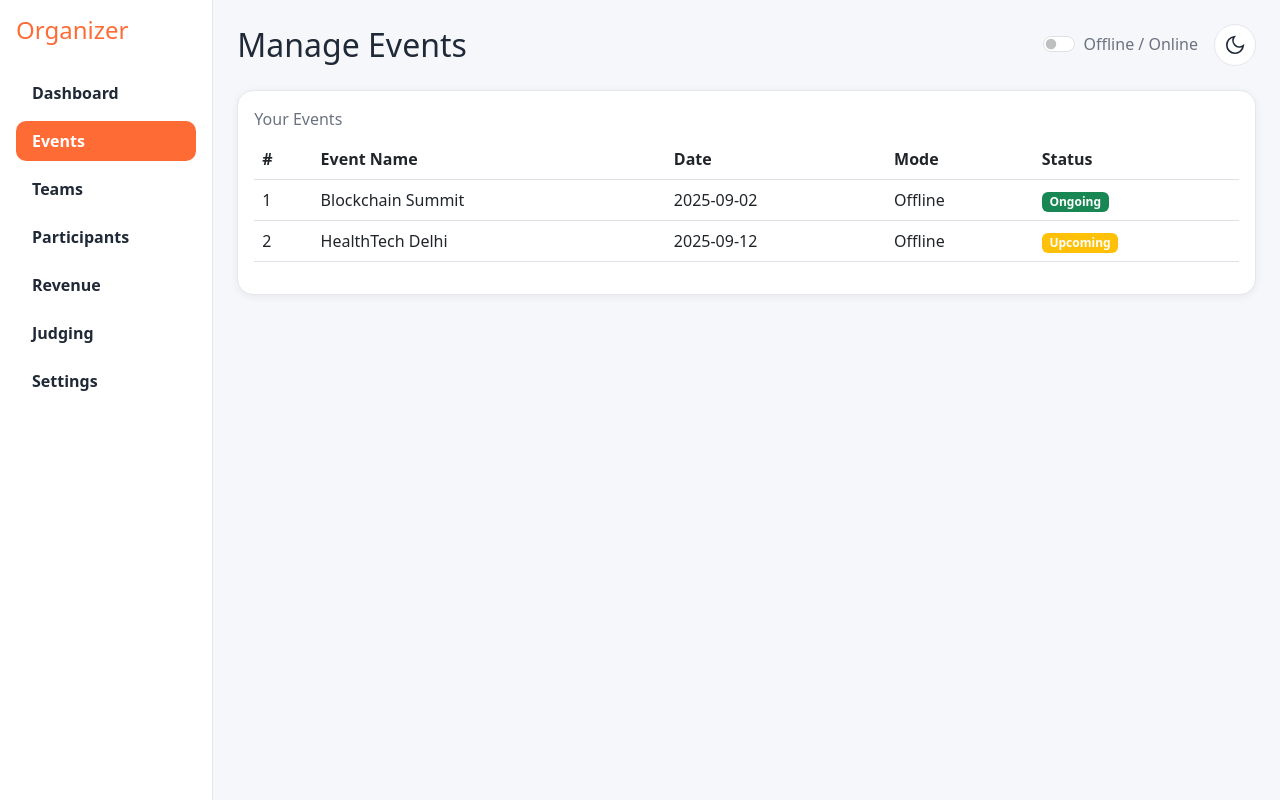
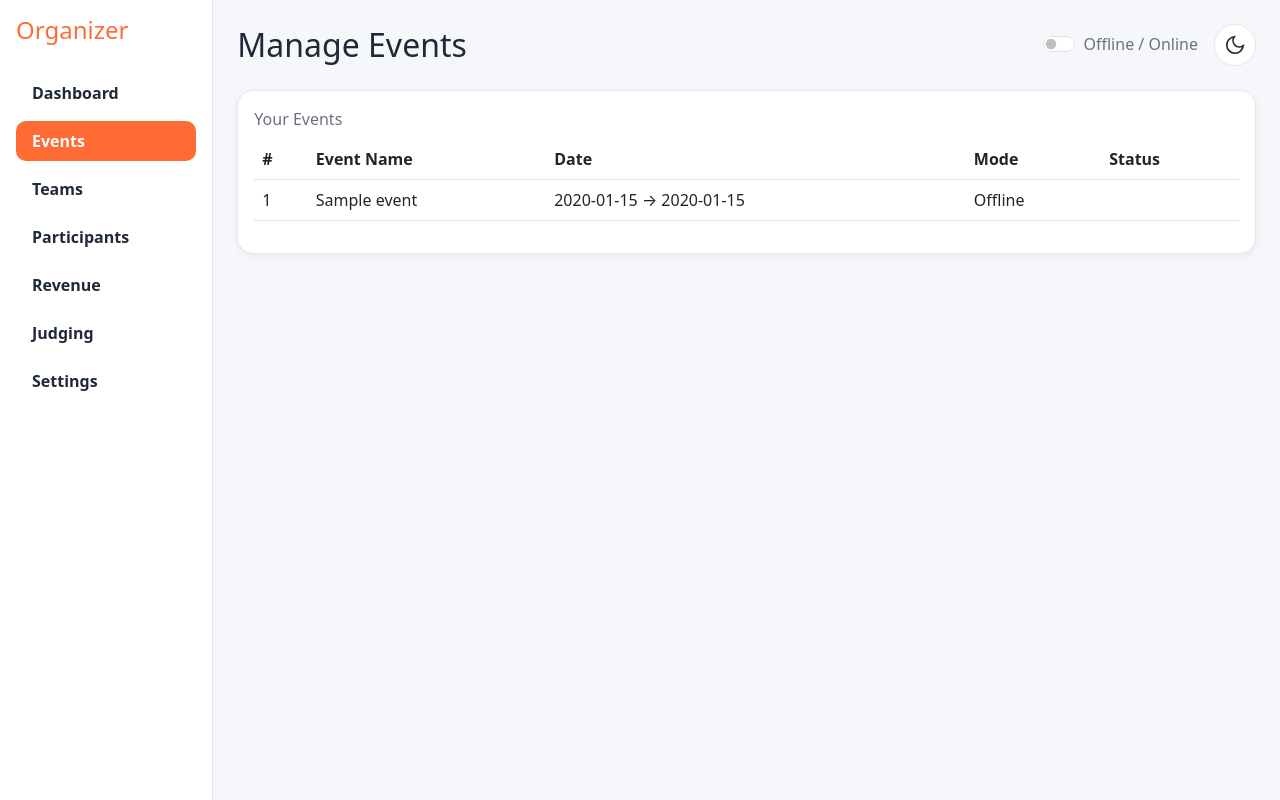
Before and after one commit to Nithishreddyyyy/Bolt-EventManagementSysetm, a Flask app: template hackathon-platform/templates/organizer/o-events.html in a window 1280 px wide. Run offline with Flask 3, Linux system fonts and the light colour scheme; the template is opened without the code that fills it: most values are stand-ins (such as "Sample title", 1, 10 or a date in 2020); parts of the project's set-up code (start-up, migrations or seed data) failed here and were passed over.

Commit message:
events of organisers integrated with sql

```diff
--- a/hackathon-platform/app.py
+++ b/hackathon-platform/app.py
@@ -1,4 +1,4 @@
-from flask import Flask, render_template
+from flask import Flask, render_template, jsonify
 from flask_migrate import Migrate
 from flask_jwt_extended import JWTManager
 from config import Config
@@ -39,6 +39,25 @@
     def register():
         return render_template("create_account.html")
 
+    # Health / readiness endpoint
+    @app.route("/health")
+    def health():
+        return jsonify(status="ok"), 200
+
+    # Example error handlers
+    @app.errorhandler(404)
+    def not_found(err):  # pragma: no cover simple handler
+        return render_template("login.html"), 404
+
+    @app.errorhandler(500)
+    def server_error(err):  # pragma: no cover simple handler
+        return jsonify(error="server_error"), 500
+
+    # Provide shell context for flask shell
+    @app.shell_context_processor
+    def shell_ctx():
+        return {"db": db}
+
     return app
 
 if __name__ == "__main__":
--- a/hackathon-platform/templates/organizer/o-events.html
+++ b/hackathon-platform/templates/organizer/o-events.html
@@ -63,8 +63,8 @@
     <aside class="col-lg-2 sidebar">
       <h4 class="mb-4" style="color:var(--brand)">Organizer</h4>
       <nav class="nav flex-column">
-        <a class="nav-link" href="o-index.html">Dashboard</a>
-        <a class="nav-link active" href="o-events.html">Events</a>
+  <a class="nav-link" href="{{ url_for('organizer.dashboard') }}">Dashboard</a>
+  <a class="nav-link active" href="{{ url_for('organizer.events_page') }}">Events</a>
         <a class="nav-link" href="o-teams.html">Teams</a>
         <a class="nav-link" href="o-participants.html">Participants</a>
         <a class="nav-link" href="o-revenue.html">Revenue</a>
@@ -100,7 +100,7 @@
       <!-- Event List -->
       <div class="card p-3">
         <div class="muted mb-2">Your Events</div>
-        <table class="table table-hover">
+        <table class="table table-hover" id="eventsTable">
           <thead>
             <tr>
               <th>#</th>
@@ -110,68 +110,44 @@
               <th>Status</th>
             </tr>
           </thead>
-          <tbody id="eventTable">
-            <!-- Populated dynamically -->
+          <tbody>
+            {% if events and events|length > 0 %}
+              {% for row in events %}
+              <tr>
+                <td>{{ loop.index }}</td>
+                <td>{{ row.event.name }}</td>
+                <td>{{ row.event.start_date.strftime('%Y-%m-%d') }} → {{ row.event.end_date.strftime('%Y-%m-%d') }}</td>
+                <td>{{ 'Online' if (row.event.rules and 'online' in row.event.rules|lower) else 'Offline' }}</td>
+                <td><span class="badge bg-{{ row.badge }}">{{ row.status }}</span></td>
+              </tr>
+              {% endfor %}
+            {% else %}
+              <tr>
+                <td colspan="5" class="text-center text-muted py-4">No events created yet.</td>
+              </tr>
+            {% endif %}
           </tbody>
         </table>
       </div>
     </main>
   </div>
 </div>
-
 <script>
-  const eventsData = {
-    online: [
-      { name: "AI Hack Online", date: "2025-09-05", mode: "Online", status: "Ongoing", badge: "success" },
-      { name: "FinTech Challenge", date: "2025-09-20", mode: "Online", status: "Upcoming", badge: "warning" }
-    ],
-    offline: [
-      { name: "Blockchain Summit", date: "2025-09-02", mode: "Offline", status: "Ongoing", badge: "success" },
-      { name: "HealthTech Delhi", date: "2025-09-12", mode: "Offline", status: "Upcoming", badge: "warning" }
-    ]
-  };
-
-  const tbody = document.getElementById("eventTable");
-  function renderEvents(mode) {
-    tbody.innerHTML = "";
-    eventsData[mode].forEach((ev, i) => {
-      tbody.insertAdjacentHTML("beforeend", `
-        <tr>
-          <td>${i+1}</td>
-          <td>${ev.name}</td>
-          <td>${ev.date}</td>
-          <td>${ev.mode}</td>
-          <td><span class="badge bg-${ev.badge}">${ev.status}</span></td>
-        </tr>
-      `);
-    });
-  }
-
-  // Online/Offline toggle
-  document.getElementById("modeToggle").addEventListener("change", function() {
-    renderEvents(this.checked ? "online" : "offline");
-  });
-
-  // Dark/Light toggle
-  const themeBtn = document.getElementById("themeToggle");
-  const moonIcon = document.getElementById("moonIcon");
-  const sunIcon  = document.getElementById("sunIcon");
-
-  function setTheme(theme) {
+  // Dark/Light toggle only
+  const themeBtn = document.getElementById('themeToggle');
+  const moonIcon = document.getElementById('moonIcon');
+  const sunIcon = document.getElementById('sunIcon');
+  function setTheme(theme){
     document.body.setAttribute('data-theme', theme);
     const dark = theme === 'dark';
     moonIcon.style.display = dark ? 'none' : 'block';
     sunIcon.style.display  = dark ? 'block' : 'none';
   }
-
-  themeBtn.addEventListener("click", () => {
-    const next = (document.body.getAttribute('data-theme') === 'dark') ? 'light' : 'dark';
+  themeBtn.addEventListener('click', ()=>{
+    const next = (document.body.getAttribute('data-theme') === 'dark') ? 'light':'dark';
     setTheme(next);
   });
-
-  // Initial
   setTheme('light');
-  renderEvents('offline');
 </script>
 </body>
 </html>
--- a/hackathon-platform/templates/organizer/o-index.html
+++ b/hackathon-platform/templates/organizer/o-index.html
@@ -95,8 +95,8 @@
     <aside class="col-lg-2 sidebar">
       <h4 class="mb-4" style="color:var(--brand)">Organizer</h4>
       <nav class="nav flex-column">
-        <a class="nav-link active" href="o-index.html">Dashboard</a>
-        <a class="nav-link" href="o-events.html">Events</a>
+  <a class="nav-link active" href="{{ url_for('organizer.dashboard') }}">Dashboard</a>
+  <a class="nav-link" href="{{ url_for('organizer.events_page') }}">Events</a>
         <a class="nav-link" href="o-teams.html">Teams</a>
         <a class="nav-link" href="o-participants.html">Participants</a>
         <a class="nav-link" href="o-revenue.html">Revenue</a>
```
Also changed, not shown: hackathon-platform/routes/organizer.py (+27 -0 lines).
